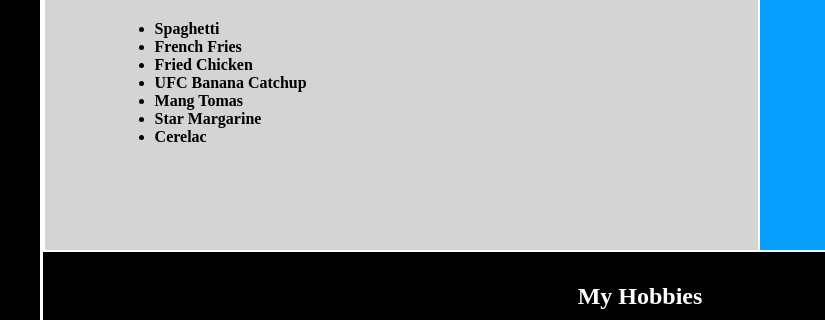
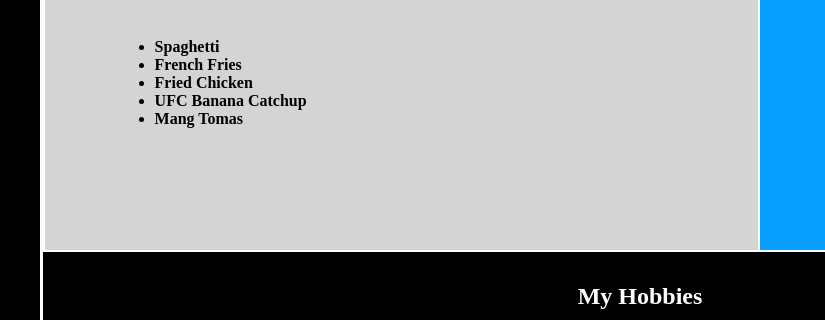
Before and after one commit to jierhonix/Jeronix, a plain HTML site: page index.html in a window 1280 px wide. Shown: the part 778-1098 px from the top of the page, 0-825 px from the left. Drawn offline with Linux system fonts and the light colour scheme; grey boxes are pictures that could not be loaded.

Commit message:
Update index.html

```diff
--- a/index.html
+++ b/index.html
@@ -67,8 +67,6 @@
                   <li>Fried Chicken</li>
                   <li>UFC Banana Catchup</li>
                   <li>Mang Tomas</li>
-                  <li>Star Margarine</li>
-                  <li>Cerelac</li>
                 </ul>
               </th>
               <th width="40%" bgcolor="#099FFF">
```
